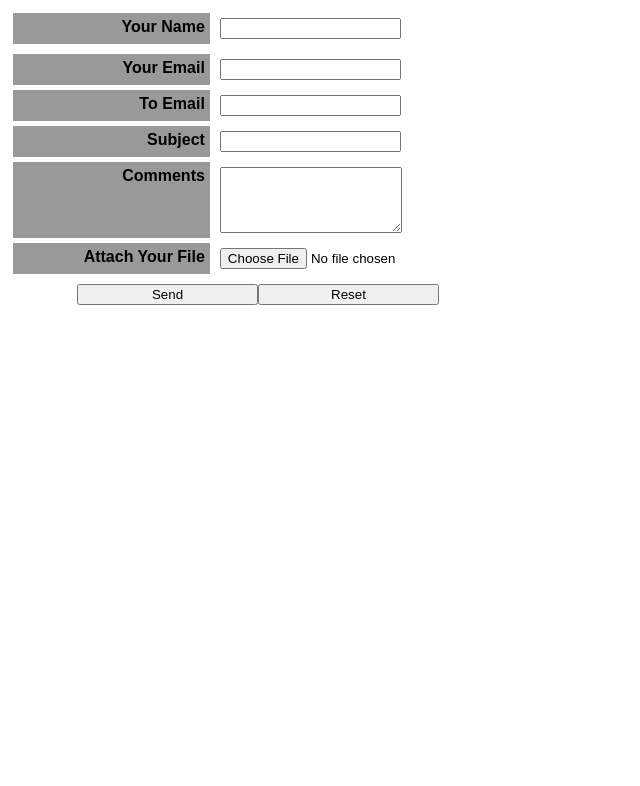
After one commit to Ninefrm/Website-Libreria, a PHP site: page /AgregarLibro.php in a window 1280 px wide. The commit adds this page. Shown: the top 786 px of the page, without its empty margins (0-640 px from the left). Run offline with PHP 8.4, Linux system fonts and the light colour scheme.

Commit message:
Metodo upload

```diff
--- /dev/null
+++ b/AgregarLibro.php
@@ -0,0 +1,44 @@
+<html xmlns="http://www.w3.org/1999/xhtml">
+<head>
+    <meta http-equiv="Content-Type" content="text/html; charset=utf-8" />
+    <title>Email Attachment Without Upload - Excellent Web World</title>
+    <style>
+        body{ font-family:Arial, Helvetica, sans-serif; font-size:13px;}
+        th{ background:#999999; text-align:right; vertical-align:top;}
+        input{ width:181px;}
+    </style>
+</head>
+<body>
+<form action="SubirProducto.php" method="post" name="mainform" enctype="multipart/form-data">
+    <table width="500" border="0" cellpadding="5" cellspacing="5">
+        <tr>
+            <th>Your Name</th>
+            <td><input name="fieldFormName" type="text"></td>
+        </tr>
+        <tr>
+        <tr>
+            <th>Your Email</th>
+            <td><input name="fieldFormEmail" type="text"></td>
+        </tr>
+        <tr>
+            <th>To Email</th>
+            <td><input name="toEmail" type="text"></td>
+        </tr>
+
+        <tr>
+            <th>Subject</th>
+            <td><input name="fieldSubject" type="text" id="fieldSubject"></td>
+        </tr>
+        <tr>
+            <th>Comments</th>
+            <td><textarea name="fieldDescription" cols="20" rows="4" id="fieldDescription"></textarea></td>
+        </tr>
+        <tr>
+            <th>Attach Your File</th>
+            <td><input name="attachment" type="file"></td>
+        </tr>
+        <tr>
+            <td colspan="2" style="text-align:center;"><input type="submit" name="Submit" value="Send"><input type="reset" name="Reset" value="Reset"></td>
+        </tr>
+    </table>
+</form>
```
Also changed, not shown: Index.php (+10 -10 lines), SubirProducto.php (added, +56 -0 lines).
